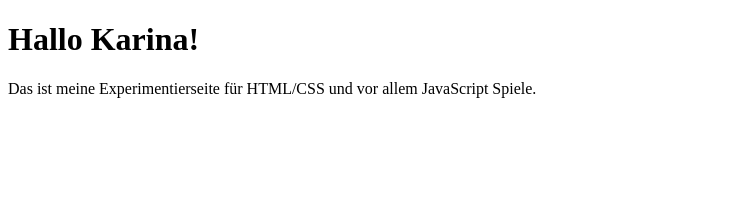
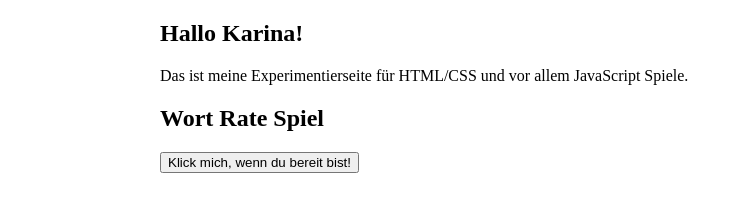
Before and after one commit to FlockTheCoder/flockthecoder.github.io, a plain HTML site: page index.html in a window 1280 px wide. Shown: the whole page, without its empty margins (0-739 px from the left). Drawn offline with Linux system fonts and the light colour scheme.

Commit message:
some changes, slowly building and checking

```diff
--- /dev/null
+++ b/css/styles.css
@@ -0,0 +1,38 @@
+
+/* http://meyerweb.com/eric/tools/css/reset/
+   v2.0 | 20110126
+   License: none (public domain)
+*/
+
+/*
+html, body, div, span, applet, object, iframe,
+h1, h2, h3, h4, h5, h6, p, blockquote, pre,
+a, abbr, acronym, address, big, cite, code,
+del, dfn, em, img, ins, kbd, q, s, samp,
+small, strike, strong, sub, sup, tt, var,
+b, u, i, center,
+dl, dt, dd, ol, ul, li,
+fieldset, form, label, legend,
+table, caption, tbody, tfoot, thead, tr, th, td,
+article, aside, canvas, details, embed,
+figure, figcaption, footer, header, hgroup,
+menu, nav, output, ruby, section, summary,
+time, mark, audio, video {
+	margin: 0;
+	padding: 0;
+	border: 0;
+	font-size: 100%;
+	font: inherit;
+	vertical-align: baseline;
+}
+*/
+
+.wrapper {
+    margin-right: auto;
+    margin-left:  auto;
+
+    max-width: 960px;
+
+    padding-right: 10px;
+    padding-left:  10px;
+}
--- a/index.html
+++ b/index.html
@@ -3,10 +3,36 @@
 <head>
     <meta charset="UTF-8">
     <meta name="viewport" content="width=device-width, initial-scale=1.0">
-    <title>Document</title>
+
+    <title>FlockTheCoder's Profile Page</title>
+
+    <link href="css/styles.css" rel="stylesheet">
+
 </head>
+
 <body>
-    <h1>Hallo Karina!</h1>
-    <p>Das ist meine Experimentierseite für HTML/CSS und vor allem JavaScript Spiele.</p>
+
+<div class="wrapper">
+
+    <section>
+
+        <h1>Hallo Karina!</h1>
+        <p>Das ist meine Experimentierseite für HTML/CSS und vor allem JavaScript Spiele.</p>
+
+    </section>
+
+    <section class="worte-rate-spiel">
+        <h2>Wort Rate Spiel</h2>
+
+        <button class="btn-worte-rate-spiel">Klick mich, wenn du bereit bist!</button>
+
+
+    </section>
+
+</div>
+
+<script src="js/dialog.js"></script>
+
 </body>
+
 </html>
--- /dev/null
+++ b/js/dialog.js
@@ -0,0 +1,13 @@
+// just a simply dialog with the host
+
+
+document.querySelector(".btn-worte-rate-spiel").addEventListener("click", function() {
+
+    var name = prompt("Bitte wähle einen Spielernamen");
+
+    var nameInParagraph = document.createElement("p");
+    nameInParagraph.innerText = `Hallo ${name}! Morgen geht es hier weiter!`;
+
+    document.querySelector(".worte-rate-spiel").appendChild(nameInParagraph);
+
+})
```
